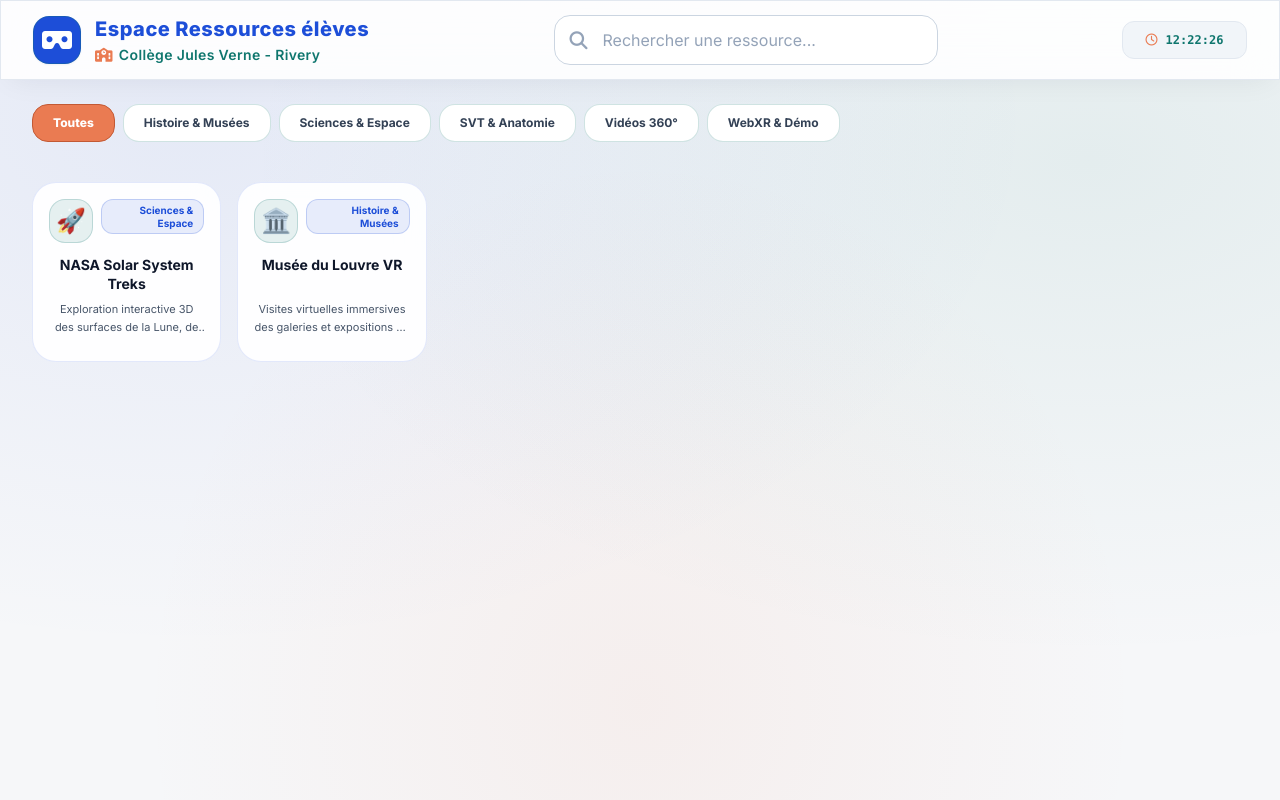
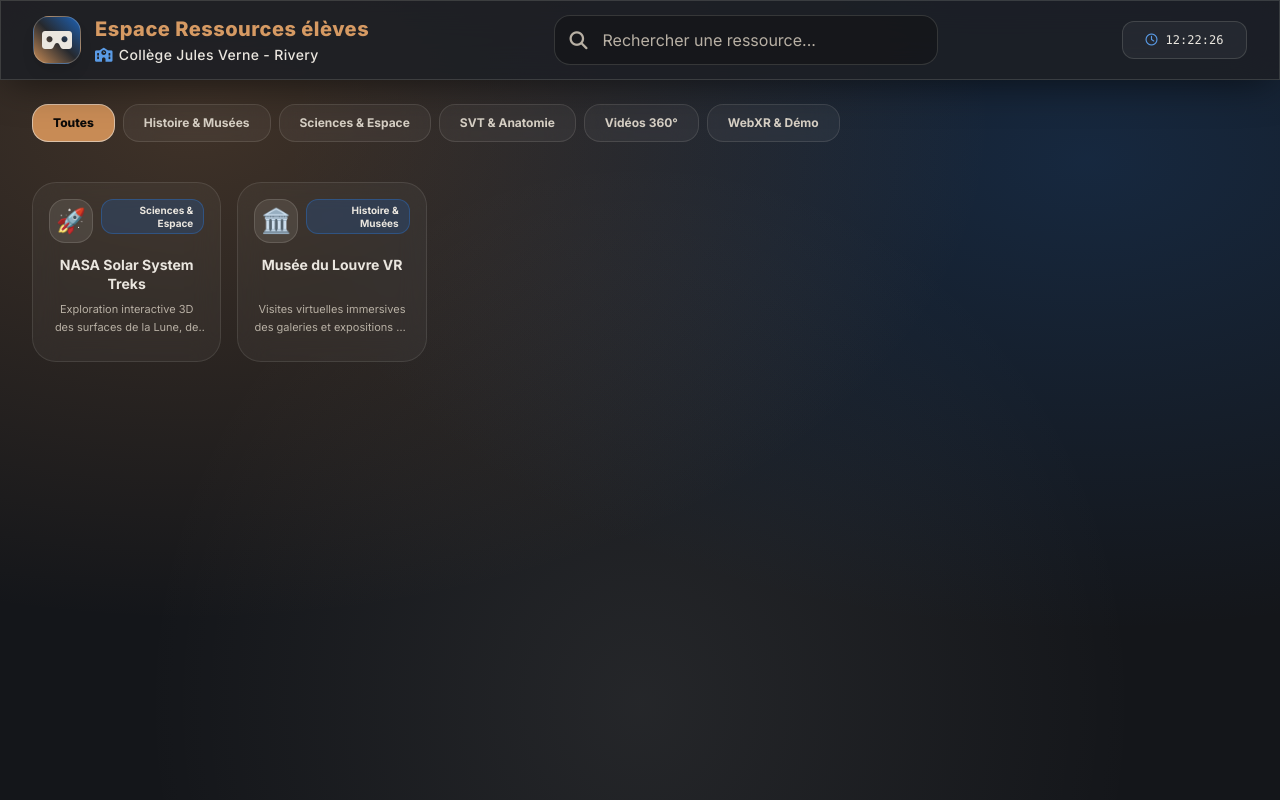
Before and after one commit to CollegesCD80/Mes-Liens-Rivery, a plain HTML site: page index.html in a window 1280 px wide. Drawn offline with nearby package versions, Linux system fonts and the light colour scheme; no server answers.

Commit message:
Enhance dark mode styling and update HTML structure
Updated HTML structure and styles for dark mode support. Adjusted colors and backgrounds for improved aesthetics.

```diff
--- a/index.html
+++ b/index.html
@@ -1,5 +1,5 @@
 <!DOCTYPE html>
-<html lang="fr">
+<html lang="fr" class="dark">
 <head>
     <meta charset="UTF-8">
     <meta name="viewport" content="width=device-width, initial-scale=1.0">
@@ -13,13 +13,14 @@
 
     <script>
         tailwind.config = {
+            darkMode: 'class',
             theme: {
                 extend: {
                     fontFamily: { sans: ['Inter', 'sans-serif'] },
                     colors: {
                         quest: {
-                            blue: '#1D4ED8', purple: '#0F766E', cyan: '#EA7B52',
-                            dark: '#F6F7F9', panel: 'rgba(255, 255, 255, 0.88)', card: 'rgba(255, 255, 255, 0.92)'
+                            blue: '#1E62B5', purple: '#C88B55', cyan: '#EAE6DF',
+                            dark: '#14161A', panel: 'rgba(28, 31, 37, 0.86)', card: 'rgba(234, 230, 223, 0.045)'
                         }
                     }
                 }
@@ -29,27 +30,27 @@
 
     <style>
         body {
-            background-color: #F6F7F9;
+            background-color: #14161A;
             background-image:
-                radial-gradient(at 15% 15%, rgba(29, 78, 216, 0.08) 0px, transparent 55%),
-                radial-gradient(at 85% 20%, rgba(15, 118, 110, 0.08) 0px, transparent 55%),
-                radial-gradient(at 50% 88%, rgba(234, 123, 82, 0.07) 0px, transparent 55%);
+                radial-gradient(at 15% 15%, rgba(200, 139, 85, 0.24) 0px, transparent 52%),
+                radial-gradient(at 85% 20%, rgba(30, 98, 181, 0.24) 0px, transparent 52%),
+                radial-gradient(at 50% 88%, rgba(234, 230, 223, 0.08) 0px, transparent 55%);
             background-attachment: fixed;
             min-height: 100vh;
-            color: #1E293B;
+            color: #EAE6DF;
         }
         .glass-panel {
-            background: rgba(255, 255, 255, 0.88);
+            background: rgba(28, 31, 37, 0.86);
             backdrop-filter: blur(20px);
             -webkit-backdrop-filter: blur(20px);
-            border: 1px solid rgba(15, 118, 110, 0.14);
-            box-shadow: 0 8px 30px -10px rgba(15, 23, 42, 0.08);
+            border: 1px solid rgba(234, 230, 223, 0.14);
+            box-shadow: 0 10px 40px -10px rgba(0, 0, 0, 0.6);
         }
         .glass-card {
-            background: rgba(255, 255, 255, 0.92);
+            background: rgba(234, 230, 223, 0.045);
             backdrop-filter: blur(14px);
             -webkit-backdrop-filter: blur(14px);
-            border: 1px solid rgba(29, 78, 216, 0.12);
+            border: 1px solid rgba(234, 230, 223, 0.11);
             transition: all 0.25s cubic-bezier(0.4, 0, 0.2, 1);
             text-decoration: none;
             display: flex;
@@ -58,73 +59,73 @@
             outline: none;
         }
         .glass-card:hover {
-            background: #FFFFFF;
-            border-color: #EA7B52;
+            background: rgba(234, 230, 223, 0.09);
+            border-color: rgba(214, 154, 99, 0.65);
             transform: translateY(-4px) scale(1.01);
-            box-shadow: 0 12px 28px -6px rgba(234, 123, 82, 0.25);
+            box-shadow: 0 12px 30px -5px rgba(214, 154, 99, 0.3);
         }
         .vr-btn { transition: all 0.2s cubic-bezier(0.4, 0, 0.2, 1); }
         .vr-btn:active { transform: scale(0.95); }
 
         /* Style des boutons de catégories sans dégradé et sans ombre */
         .category-btn {
-            background-color: #FFFFFF;
-            border: 1px solid rgba(15, 118, 110, 0.2);
+            background: rgba(234, 230, 223, 0.05);
+            backdrop-filter: blur(14px);
+            border: 1px solid rgba(234, 230, 223, 0.12);
             transition: all 0.25s cubic-bezier(0.4, 0, 0.2, 1);
         }
         .category-btn:hover {
-            background-color: #FFF7F4;
-            border-color: #EA7B52;
-            color: #C25934;
+            background: rgba(234, 230, 223, 0.11);
+            border-color: rgba(214, 154, 99, 0.65);
         }
         .category-btn.active {
-            background-color: #EA7B52;
-            border-color: #C25934;
-            color: #FFFFFF;
-            font-weight: 800;
+            background: #C88B55;
+            border-color: rgba(234, 230, 223, 0.6);
+            color: #0c0a09;
+            font-weight: 900;
         }
     </style>
 </head>
-<body class="font-sans antialiased text-slate-800 min-h-screen flex flex-col pb-12 select-none">
+<body class="font-sans antialiased text-[#EAE6DF] min-h-screen flex flex-col pb-12 select-none">
 
     <!-- TOP HEADER -->
-    <header class="sticky top-0 z-40 glass-panel border-b border-slate-200 px-4 lg:px-8 py-3.5 mb-6">
+    <header class="sticky top-0 z-40 glass-panel border-b border-[#EAE6DF]/15 px-4 lg:px-8 py-3.5 mb-6">
         <div class="max-w-[95rem] mx-auto flex flex-col md:flex-row items-center justify-between gap-4">
             <div class="flex items-center gap-3.5 w-full md:w-auto justify-between md:justify-start">
                 <div class="flex items-center gap-3.5">
-                    <div class="w-12 h-12 rounded-2xl bg-[#1D4ED8] flex items-center justify-center shadow-sm text-white text-2xl font-black shrink-0 border border-[#0F766E]/30">
+                    <div class="w-12 h-12 rounded-2xl bg-gradient-to-tr from-[#C88B55] via-[#26292E] to-[#1E62B5] flex items-center justify-center shadow-lg text-[#EAE6DF] text-2xl font-black shrink-0 border border-[#EAE6DF]/25">
                         <i class="fa-solid fa-vr-cardboard"></i>
                     </div>
                     <div>
-                        <h1 class="text-lg md:text-xl font-extrabold tracking-wide text-[#1D4ED8]">
+                        <h1 class="text-lg md:text-xl font-extrabold tracking-wide text-[#D69A63]">
                             Espace Ressources élèves
                         </h1>
-                        <p class="text-sm text-[#0F766E] font-semibold tracking-wide flex items-center gap-1.5 mt-0.5">
-                            <i class="fa-solid fa-school text-[#EA7B52]"></i>
+                        <p class="text-sm text-[#EAE6DF] font-medium tracking-wide flex items-center gap-1.5 mt-0.5">
+                            <i class="fa-solid fa-school text-[#5A9BE6]"></i>
                             <span>Collège Jules Verne - Rivery</span>
                         </p>
                     </div>
                 </div>
-                <div id="vr-clock-mobile" class="text-xs font-mono bg-slate-100 border border-slate-200 px-3 py-1.5 rounded-xl text-[#0F766E] font-semibold md:hidden flex items-center gap-1.5 min-w-[110px] justify-center">
-                    <i class="fa-regular fa-clock text-[#EA7B52]"></i>
+                <div id="vr-clock-mobile" class="text-xs font-mono bg-[#EAE6DF]/5 border border-[#EAE6DF]/15 px-3 py-1.5 rounded-xl text-[#EAE6DF] md:hidden flex items-center gap-1.5 min-w-[110px] justify-center">
+                    <i class="fa-regular fa-clock text-[#5A9BE6]"></i>
                     <span class="clock-text">--:--:--</span>
                 </div>
             </div>
 
             <!-- Search Bar -->
             <div class="relative w-full md:w-96">
-                <div class="absolute inset-y-0 left-0 pl-4 flex items-center pointer-events-none text-slate-400 text-lg">
+                <div class="absolute inset-y-0 left-0 pl-4 flex items-center pointer-events-none text-[#B8B0A4] text-lg">
                     <i class="fa-solid fa-magnifying-glass"></i>
                 </div>
-                <input type="text" id="searchInput" placeholder="Rechercher une ressource..." class="w-full pl-12 pr-10 py-3 rounded-2xl bg-white border border-slate-300 text-slate-800 placeholder-slate-400 text-base focus:outline-none focus:border-[#0F766E]">
-                <button id="clearSearch" class="hidden absolute inset-y-0 right-0 pr-4 flex items-center text-slate-400 hover:text-slate-700">
+                <input type="text" id="searchInput" placeholder="Rechercher une ressource..." class="w-full pl-12 pr-10 py-3 rounded-2xl bg-[#14161A]/75 border border-[#EAE6DF]/15 text-[#EAE6DF] placeholder-[#B8B0A4] text-base focus:outline-none focus:border-[#2E77D0]">
+                <button id="clearSearch" class="hidden absolute inset-y-0 right-0 pr-4 flex items-center text-[#B8B0A4] hover:text-white">
                     <i class="fa-solid fa-xmark"></i>
                 </button>
             </div>
 
             <div class="flex items-center gap-3 w-full md:w-auto justify-end">
-                <div id="vr-clock-desktop" class="hidden md:flex text-xs font-mono bg-slate-100 border border-slate-200 px-3.5 py-2.5 rounded-xl text-[#0F766E] font-semibold items-center gap-2 min-w-[125px] justify-center">
-                    <i class="fa-regular fa-clock text-[#EA7B52]"></i>
+                <div id="vr-clock-desktop" class="hidden md:flex text-xs font-mono bg-[#EAE6DF]/5 border border-[#EAE6DF]/15 px-3.5 py-2.5 rounded-xl text-[#EAE6DF] items-center gap-2 min-w-[125px] justify-center">
+                    <i class="fa-regular fa-clock text-[#5A9BE6]"></i>
                     <span class="clock-text">--:--:--</span>
                 </div>
             </div>
@@ -142,8 +143,8 @@
         <section class="flex-1">
             <div id="bookmarkGrid" class="grid grid-cols-1 sm:grid-cols-2 md:grid-cols-3 lg:grid-cols-4 xl:grid-cols-6 gap-4 justify-items-center"></div>
             <div id="emptyState" class="hidden flex-col items-center justify-center py-16 text-center glass-panel rounded-3xl mt-4">
-                <h3 class="text-xl font-bold text-slate-800 mb-1">Aucune ressource trouvée</h3>
-                <button id="btnResetFilters" class="vr-btn mt-4 px-5 py-2.5 bg-[#EA7B52] text-white border border-[#C25934] rounded-xl text-sm font-semibold">
+                <h3 class="text-xl font-bold text-[#EAE6DF] mb-1">Aucune ressource trouvée</h3>
+                <button id="btnResetFilters" class="vr-btn mt-4 px-5 py-2.5 bg-[#1E62B5]/25 text-[#EAE6DF] border border-[#2E77D0]/40 rounded-xl text-sm font-semibold">
                     Réinitialiser les filtres
                 </button>
             </div>
@@ -222,7 +223,7 @@
             sortedCategories.forEach(cat => {
                 const btn = document.createElement('button');
                 const isActive = (cat === currentCategory);
-                btn.className = `vr-btn px-5 py-2.5 rounded-2xl text-xs font-bold transition-all category-btn ${isActive ? 'active' : 'text-slate-700'}`;
+                btn.className = `vr-btn px-5 py-2.5 rounded-2xl text-xs font-bold transition-all category-btn ${isActive ? 'active' : 'text-[#D6CFC4]'}`;
                 btn.innerHTML = `<span>${escapeHTML(cat)}</span>`;
                 btn.addEventListener('click', () => {
                     currentCategory = cat;
@@ -252,16 +253,16 @@
                 card.className = 'glass-card rounded-3xl p-4 relative w-full';
 
                 let iconHTML = `<span class="text-2xl">${item.icon || '🌐'}</span>`;
-                if (item.icon && item.icon.startsWith('fa-')) iconHTML = `<i class="fa-brands ${item.icon} text-2xl text-[#1D4ED8]"></i>`;
+                if (item.icon && item.icon.startsWith('fa-')) iconHTML = `<i class="fa-brands ${item.icon} text-2xl text-[#D69A63]"></i>`;
 
                 card.innerHTML = `
                     <div>
                         <div class="flex items-start justify-between gap-2 mb-3">
-                            <div class="w-11 h-11 rounded-2xl bg-[#0F766E]/10 border border-[#0F766E]/20 flex items-center justify-center shrink-0">${iconHTML}</div>
-                            <span class="text-[10px] font-bold px-2.5 py-1 rounded-xl bg-[#1D4ED8]/10 border border-[#1D4ED8]/20 text-[#1D4ED8] line-clamp-2 leading-tight text-right">${escapeHTML(item.category)}</span>
+                            <div class="w-11 h-11 rounded-2xl bg-[#EAE6DF]/10 border border-[#EAE6DF]/15 flex items-center justify-center shrink-0">${iconHTML}</div>
+                            <span class="text-[10px] font-bold px-2.5 py-1 rounded-xl bg-[#1E62B5]/25 border border-[#2E77D0]/40 text-[#EAE6DF] line-clamp-2 leading-tight text-right">${escapeHTML(item.category)}</span>
                         </div>
-                        <h3 class="text-sm font-bold text-slate-900 text-center mb-1.5 line-clamp-2 leading-snug min-h-[2.5rem]" title="${escapeHTML(item.title)}">${escapeHTML(item.title)}</h3>
-                        <p class="text-slate-600 text-[11px] text-center leading-relaxed line-clamp-2 mb-2">${escapeHTML(item.description || '')}</p>
+                        <h3 class="text-sm font-bold text-[#EAE6DF] text-center mb-1.5 line-clamp-2 leading-snug min-h-[2.5rem]" title="${escapeHTML(item.title)}">${escapeHTML(item.title)}</h3>
+                        <p class="text-[#B8B0A4] text-[11px] text-center leading-relaxed line-clamp-2 mb-2">${escapeHTML(item.description || '')}</p>
                     </div>
                 `;
                 bookmarkGrid.appendChild(card);
```
